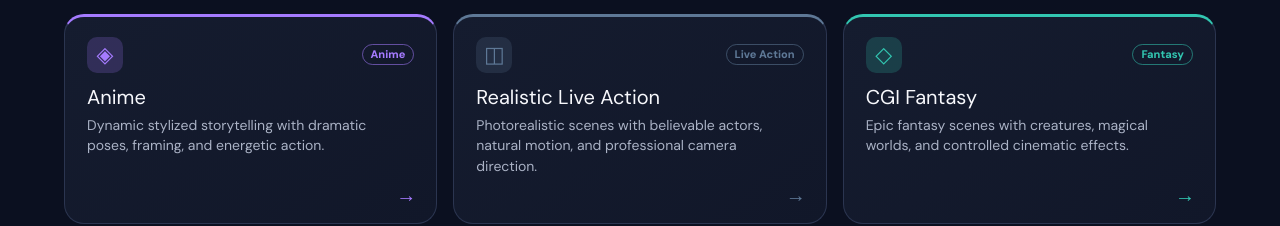
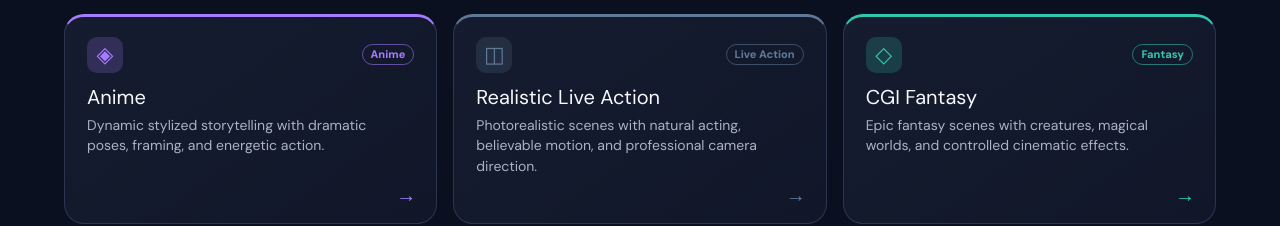
Before and after one commit to saifalrikaby1-png/slapstick-prompt-pack, a Next.js app: page / in a window 1280 px wide. Shown: the part 1012-1238 px from the top of the page. Built offline with nearby package versions, Linux system fonts and the light colour scheme.

Commit message:
Equalize remaining preview video type cards

```diff
--- a/app/marketing-home.tsx
+++ b/app/marketing-home.tsx
@@ -19,7 +19,7 @@ const cardCopy = {
   cinematic: { badge: "Film", description: "Film-style storytelling with deliberate framing, lighting, and atmosphere." },
   "family-3d": { badge: "3D Animation", description: "Expressive, polished 3D storytelling with smooth motion and warm visual appeal." },
   anime: { badge: "Anime", description: "Dynamic stylized storytelling with dramatic poses, framing, and energetic action." },
-  "live-action": { badge: "Live Action", description: "Photorealistic scenes with believable actors, natural motion, and professional camera direction." },
+  "live-action": { badge: "Live Action", description: "Photorealistic scenes with natural acting, believable motion, and professional camera direction." },
   "cgi-fantasy": { badge: "Fantasy", description: "Epic fantasy scenes with creatures, magical worlds, and controlled cinematic effects." },
   "stylized-3d": { badge: "Stylized 3D", description: "Flexible stylized animation for humorous, educational, commercial, and story-driven content." },
 } as const;
```
